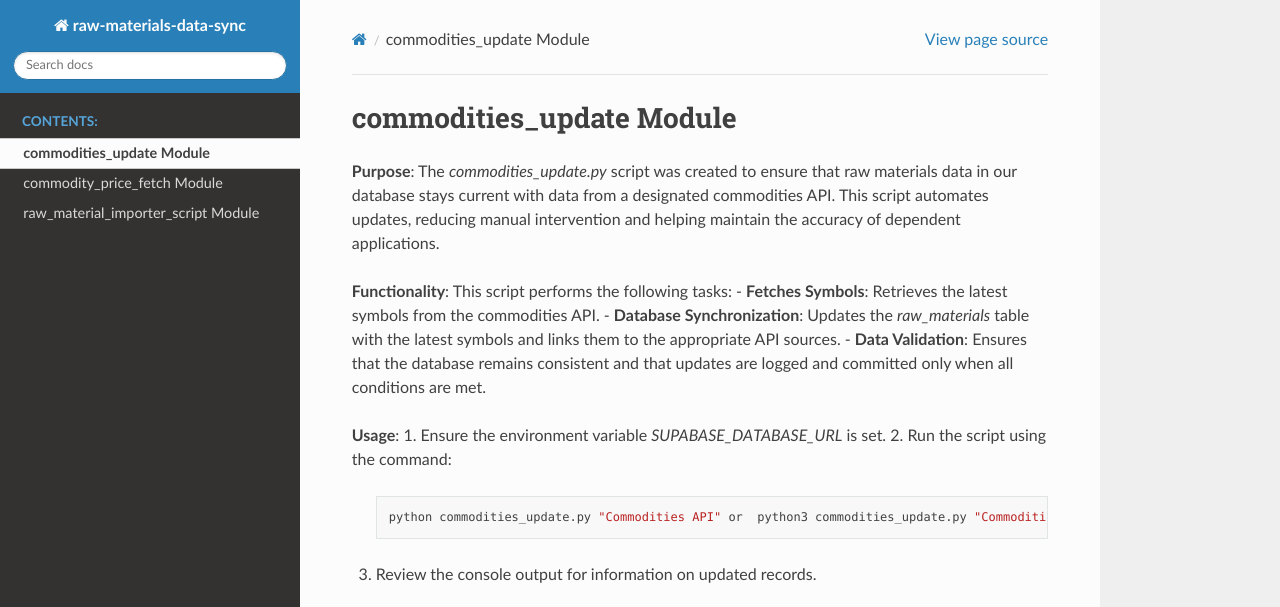
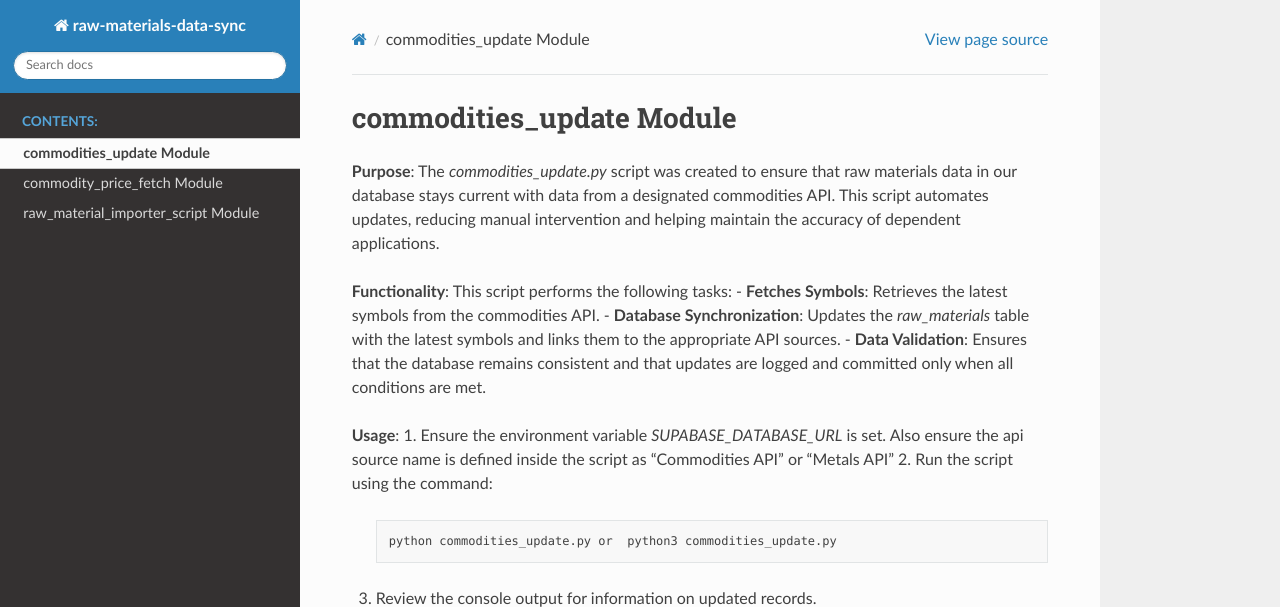
Before and after one commit to clockandcloudintelligence/master-data-sync, a Sphinx documentation site: the page built from source/commodities_update.rst, in a window 1280 px wide and 924 px high, cut to the strip 0-607 px from the top of the window. Built offline with Sphinx 7.4.7 and the Read the Docs theme 3.1.0, drawn with Linux system fonts in a browser that asks for light colours.

Commit message:
updated the documentation for commodities_update file

```diff
--- a/source/commodities_update.rst
+++ b/source/commodities_update.rst
@@ -11,12 +11,12 @@ This script performs the following tasks:
 - **Data Validation**: Ensures that the database remains consistent and that updates are logged and committed only when all conditions are met.
 
 **Usage**:
-1. Ensure the environment variable `SUPABASE_DATABASE_URL` is set.
+1. Ensure the environment variable `SUPABASE_DATABASE_URL` is set. Also ensure the api source name is defined inside the script as "Commodities API" or "Metals API"
 2. Run the script using the command:
 
    .. code-block:: bash
 
-      python commodities_update.py "Commodities API" or  python3 commodities_update.py "Commodities API"
+      python commodities_update.py or  python3 commodities_update.py
 
 3. Review the console output for information on updated records.
 
```
